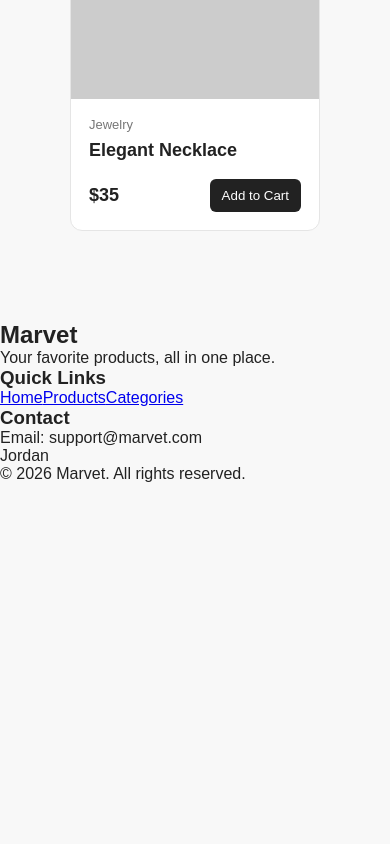
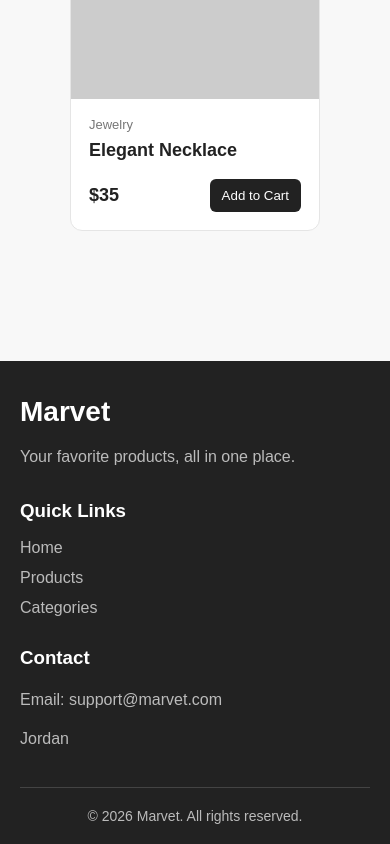
Before and after one commit to MahmoudBaniAmer/store, a React (Vite) app in the folder frontend/: page / in a window 390 px wide. Shown: the part 2299-3143 px from the top of the page. Before the commit the page ends 2782 px from the top, so only its background shows below. Built offline with nearby package versions, Linux system fonts and the light colour scheme.

Commit message:
Add footer styles and responsive design to App component

```diff
--- a/frontend/src/App.css
+++ b/frontend/src/App.css
@@ -320,3 +320,69 @@ main {
         grid-template-columns: 1fr;
     }
 }
+
+.footer {
+    background-color: #222;
+    color: white;
+    padding: 50px 50px 20px;
+    margin-top: 40px;
+}
+
+.footer-content {
+    display: grid;
+    grid-template-columns: 2fr 1fr 1fr;
+    gap: 40px;
+    padding-bottom: 35px;
+}
+
+.footer-brand h2 {
+    font-size: 28px;
+    margin-bottom: 15px;
+}
+
+.footer-brand p,
+.footer-contact p {
+    color: #bbb;
+    line-height: 1.7;
+}
+
+.footer-links,
+.footer-contact {
+    display: flex;
+    flex-direction: column;
+    gap: 12px;
+}
+
+.footer-links h3,
+.footer-contact h3 {
+    margin-bottom: 5px;
+}
+
+.footer-links a {
+    color: #bbb;
+    text-decoration: none;
+}
+
+.footer-links a:hover {
+    color: white;
+}
+
+.footer-bottom {
+    border-top: 1px solid #444;
+    padding-top: 20px;
+    text-align: center;
+    color: #bbb;
+    font-size: 14px;
+}
+
+/* Footer on mobile */
+@media (max-width: 768px) {
+    .footer {
+        padding: 35px 20px 20px;
+    }
+
+    .footer-content {
+        grid-template-columns: 1fr;
+        gap: 30px;
+    }
+}
```
